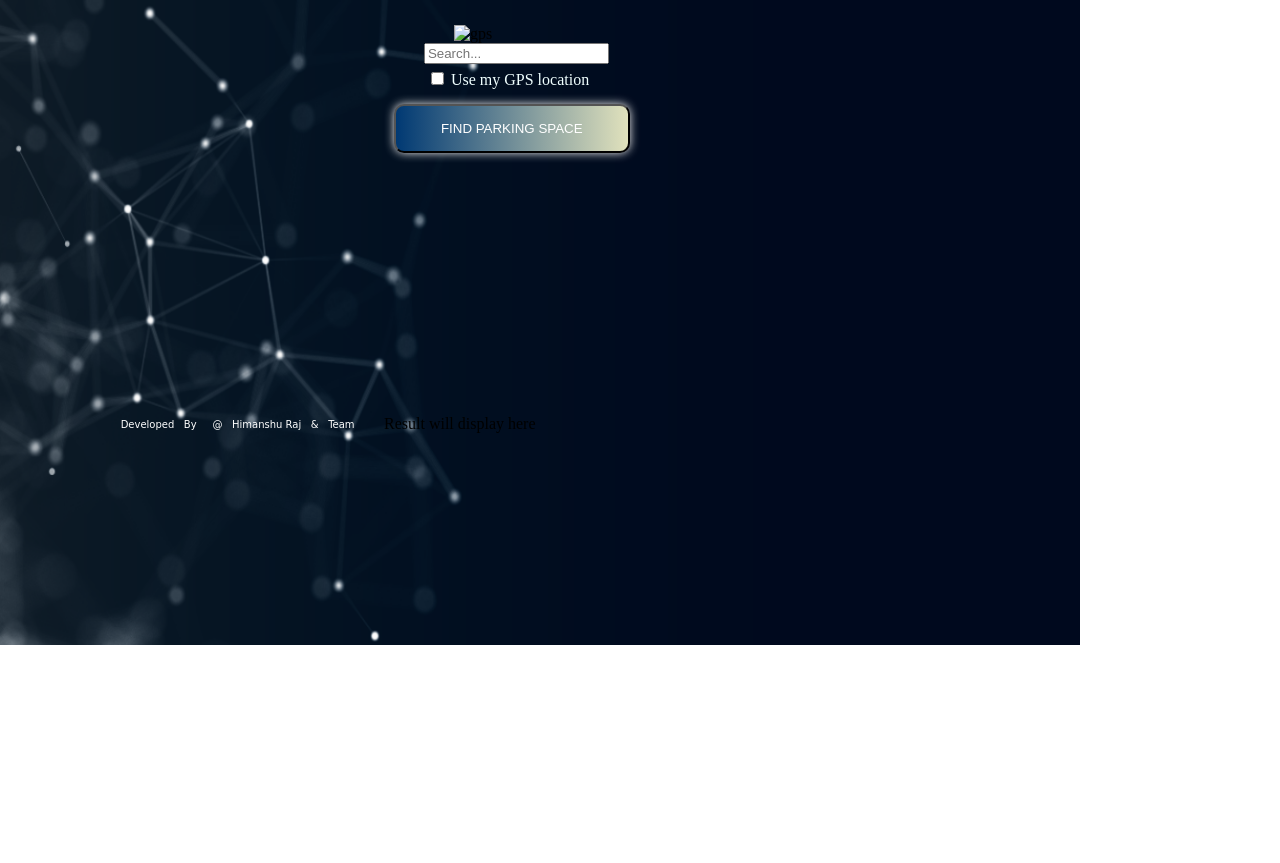
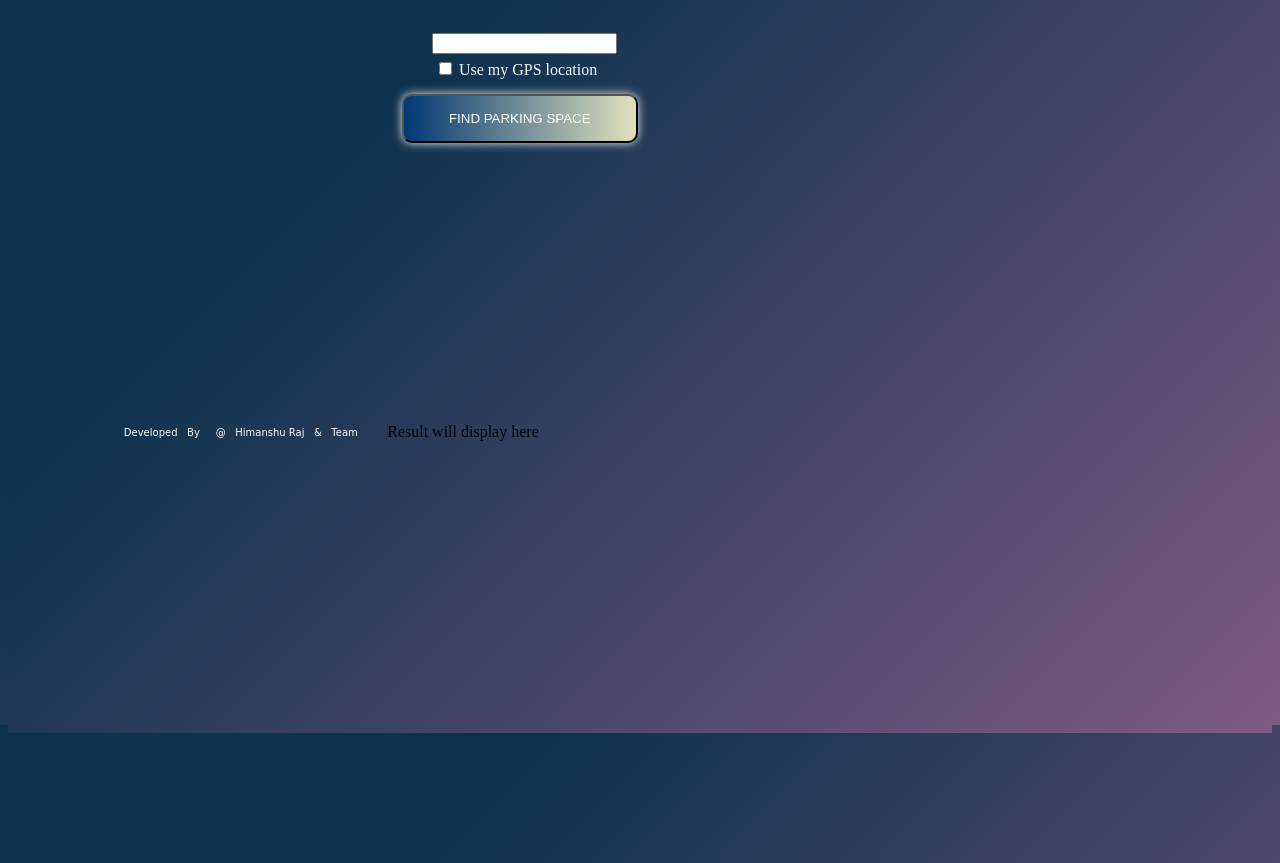
Before and after one commit to himanshuRaj-IN/FindParking.github.io, a plain HTML site: page index.html in a window 1280 px wide. Shown: the part 75-938 px from the top of the page. Drawn offline with Linux system fonts and the light colour scheme; a web font is replaced by a local one.

Commit message:
changed background

```diff
--- a/index.css
+++ b/index.css
@@ -1,12 +1,7 @@
-html, body {
-    max-width: 100%;
-    overflow-x: hidden;
-    overflow-y: hidden;
-    padding: 0;
-    margin: 0;
-    background-image: url(img/bg.png);
-    background-repeat: no-repeat;
-    background-size: 1080px 720px;
+html,body{
+    height: 100%;
+    background-color: #7f5a83;
+    background-image: linear-gradient(315deg, #7f5a83 0%, #0d324d 74%);
 }
 #headerBox{
     position: relative;
@@ -15,8 +10,6 @@ html, body {
     height: 50px;
     font-family: 'ZCOOL QingKe HuangYou', cursive;
     color: rgb(255, 255, 255);
-    /* background-color: #1E1E1E; */
-        /* background-color: aqua; */
 }
 
 #leftheader{
--- a/index.html
+++ b/index.html
@@ -27,17 +27,23 @@
         <div id="leftDiv">
 
             <div id="locationimg">
-                <img src="img/location.png" alt="gps" width="100" height="100">
             </div>
 
             <div id="searchplaceholder">
-                <input placeholder="Search...">
+                <input list="browsers" name="browser">
+                <datalist id="browsers">
+                    <option value="Internet Explorer">
+                    <option value="Firefox">
+                    <option value="Chrome">
+                    <option value="Opera">
+                    <option value="Safari">
+                </datalist>
             </div>
             <div id="gpspermission">
                 <input type="checkbox" id="checkbox1" name="location" value="sbl">
-                <label for="location">Use  my  GPS  location</label>
+                <label for="location">Use my GPS location</label>
             </div>
-            <div id="btndiv" >
+            <div id="btndiv">
                 <button type="button" class="btn-grad" id="findparkingbtn" onclick="test()">Find Parking Space</button>
             </div>
 
```
